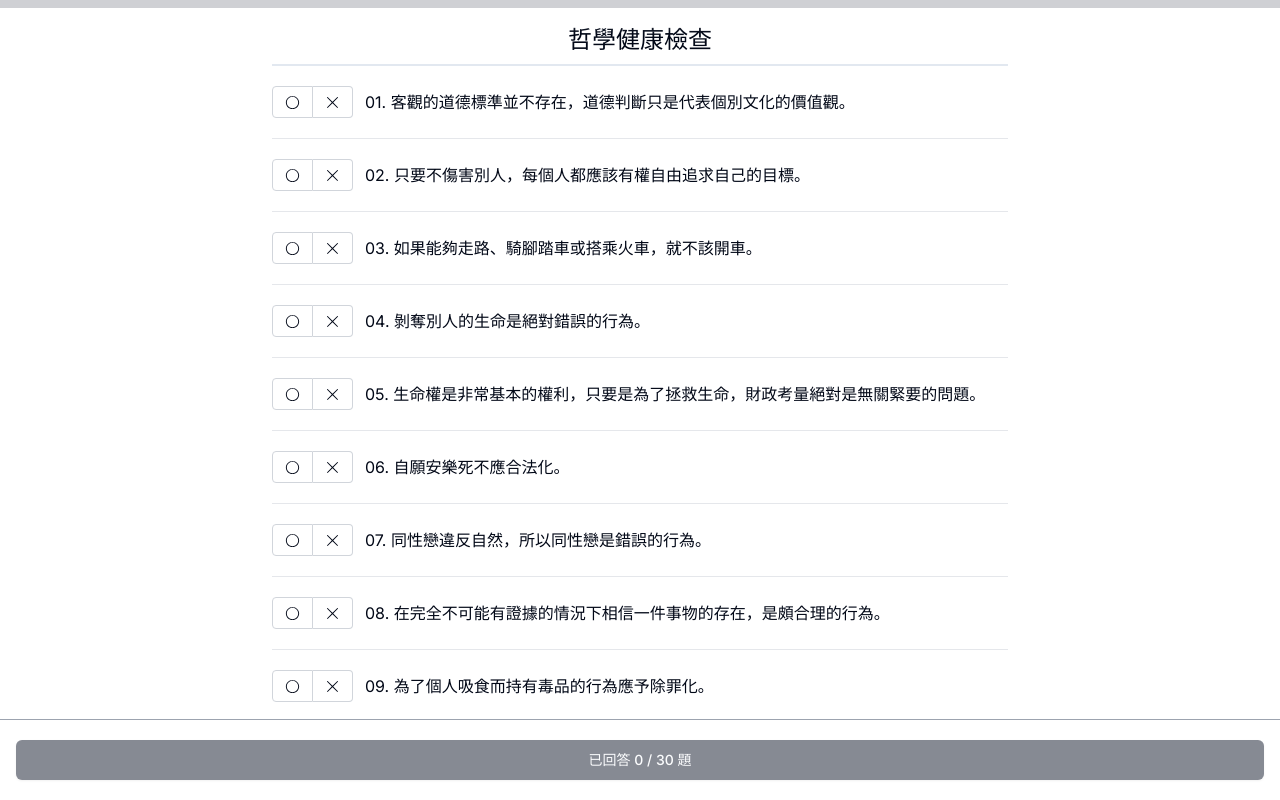
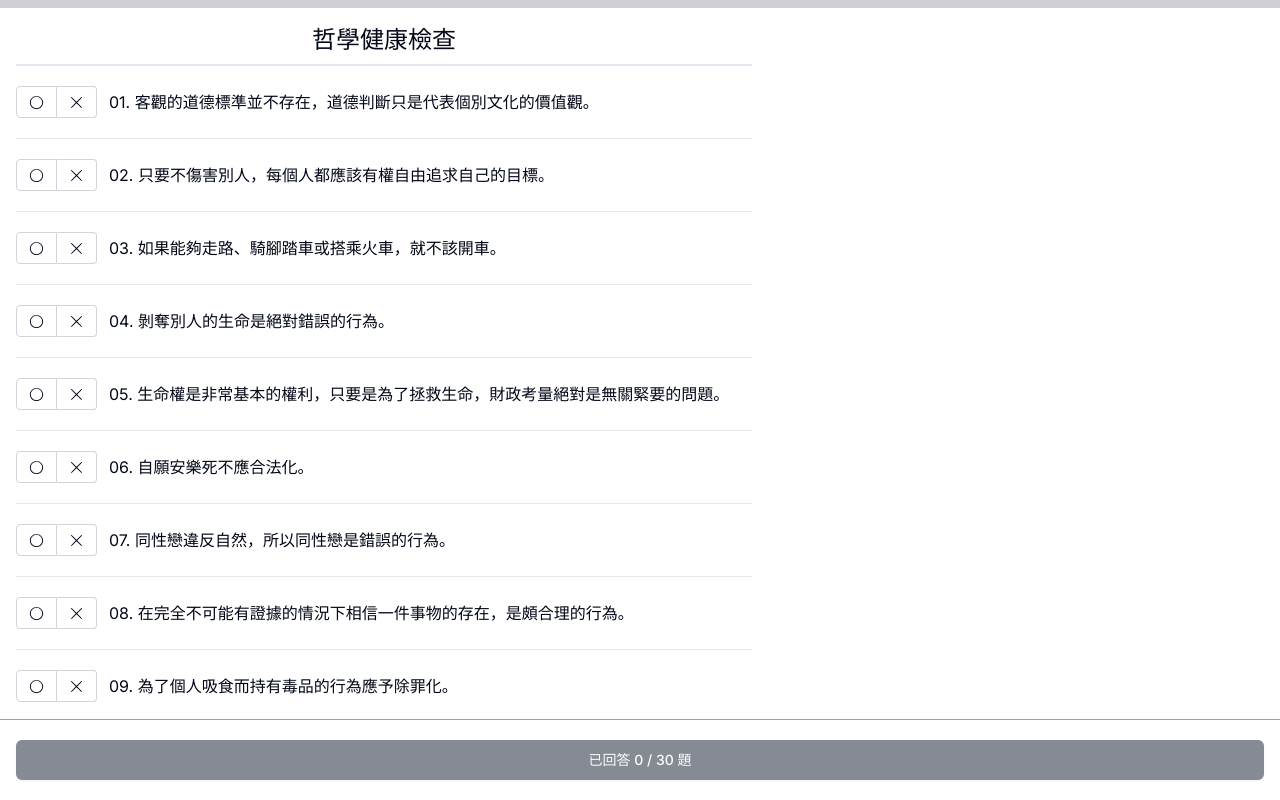
Before and after one commit to KendraTang/dytwytyt, a Next.js app: page /questions in a window 1280 px wide. Shown: the top 800 px of the page. Built offline with nearby package versions, Linux system fonts and the light colour scheme.

Commit message:
Add result page

```diff
--- a/src/app/layout.tsx
+++ b/src/app/layout.tsx
@@ -17,7 +17,7 @@ export default function RootLayout({
 }>) {
   return (
     <html lang="en">
-      <body className={cn(inter.className, 'h-screen flex border-black max-w-screen-md m-auto p-4 text-xl leading-8 md:text-base')}>
+      <body className={cn(inter.className, 'h-screen flex flex-col border-black max-w-screen-md p-4 text-xl leading-8 md:text-base')}>
         {children}
         <footer>
           {/* TODO: add credit to the book */}
--- a/src/app/page.tsx
+++ b/src/app/page.tsx
@@ -4,7 +4,7 @@ import Link from "next/link";
 
 export default function Home() {
   return (
-    <div className="flex flex-col gap-5 p-6 place-self-center items-center border border-gray-400 outline outline-2 outline-offset-4 outline-gray-400">
+    <div className="flex flex-col gap-5 p-6 m-auto items-center border border-gray-400 outline outline-2 outline-offset-4 outline-gray-400">
       <h1 className="text-2xl text-center md:break-keep">《你以為你以為的就是你以為的嗎？：<wbr />12道檢測思考清晰度的哲學闖關遊戲》</h1>
       <h2>第一關：哲學健康檢查</h2>
       <article className="text-base my-5 pl-6 pr-3">
--- /dev/null
+++ b/src/app/questions/components/Header.tsx
@@ -0,0 +1,35 @@
+import { Button } from '@/components/ui/button';
+import { ArrowLeftIcon } from '@radix-ui/react-icons';
+import React from 'react';
+
+export type Props = {
+  title: string;
+  onTitleClick?: () => void;
+  onBack?: () => void;
+}
+const Header: React.FC<Props> = ({
+  title,
+  onTitleClick,
+  onBack,
+}) => {
+  return (
+    <header className="
+    text-2xl text-center border-b-2 border-b-style-double py-2
+    items-center
+    grid grid-cols-[40px_1fr_40px] gap-3
+    "
+    >
+      {onBack ? (
+        <Button variant="ghost" onClick={onBack} size="icon">
+          <ArrowLeftIcon className="h-6 w-6" />
+        </Button>
+      ) : <span />}
+      <span onClick={onTitleClick}>
+        {title}
+      </span>
+      <span />
+    </header>
+  )
+};
+
+export default Header;
--- /dev/null
+++ b/src/app/questions/components/Page.tsx
@@ -0,0 +1,33 @@
+'use client';
+import React from 'react';
+import Questions from './Questions';
+import { Answer } from '../types';
+import Result from './Result';
+
+export type Props = {
+}
+const ClientPage: React.FC<Props> = () => {
+  const [step, setStep] = React.useState(0);
+  const [answers, setAnswers] = React.useState<Partial<Answer>>({});
+
+  const handleAnswer = (questionId: number, answer: boolean) => {
+    setAnswers((prev) => {
+      const newAnswer = prev[questionId] === answer ? undefined : answer;
+      return ({ ...prev, [questionId]: newAnswer })
+    });
+  };
+
+  const handleNext = () => {
+    setStep((prev) => prev + 1);
+  }
+
+  if (step === 0) {
+    return <Questions onSubmit={handleNext}
+      answers={answers}
+      onAnswer={handleAnswer}
+    />;
+  }
+  return <Result answers={answers} />
+};
+
+export default ClientPage;
--- a/src/app/questions/components/Questions.tsx
+++ b/src/app/questions/components/Questions.tsx
@@ -8,6 +8,7 @@ import { cva } from 'class-variance-authority';
 import React from 'react';
 import { QUESTIONS } from '../constants';
 import { Answer } from '../types';
+import Header from './Header';
 
 const buttonVariants = cva(
   'border rounded-sm border-gray-300',
@@ -26,17 +27,11 @@ const buttonVariants = cva(
 )
 
 export type Props = {
+  answers: Partial<Answer>;
+  onAnswer: (questionId: number, answer: boolean) => void;
+  onSubmit: () => void;
 }
-const Questions: React.FC<Props> = () => {
-  const [answers, setAnswers] = React.useState<Partial<Answer>>({});
-
-  const handleAnswer = (questionId: number, answer: boolean) => {
-    setAnswers((prev) => {
-      const newAnswer = prev[questionId] === answer ? undefined : answer;
-      return ({ ...prev, [questionId]: newAnswer })
-    });
-  };
-
+const Questions: React.FC<Props> = ({ answers, onSubmit, onAnswer }) => {
   const answerCount = Object.values(answers).filter(x => x !== undefined).length;
 
   return (
@@ -47,20 +42,33 @@ const Questions: React.FC<Props> = () => {
           color="#ec4899"
           value={answerCount * 100 / QUESTIONS.length} />
       </div>
-      <h1 className="text-2xl text-center border-b-2 border-b-style-double py-2">哲學健康檢查</h1>
+      <Header
+        title="哲學健康檢查"
+        onTitleClick={() => {
+          if (process.env.NODE_ENV === 'development') {
+            Array.from({ length: QUESTIONS.length }, () => Math.random() > 0.5)
+              .forEach((answer, i) => onAnswer(i + 1, answer));
+          }
+        }}
+      />
+      {/* <h1 className="text-2xl text-center border-b-2 border-b-style-double py-2"
+        onClick={() => {
+
+        }}
+      >哲學健康檢查</h1> */}
       <ul className="flex flex-col pb-20">
         {QUESTIONS.map((question) => (
           <li key={question.id} className="flex gap-3 py-5 border-b border-b-gray-200 items-center">
             <div className="flex">
               <Button variant="ghost"
                 size="sm"
-                onClick={() => handleAnswer(question.id, true)}
+                onClick={() => onAnswer(question.id, true)}
                 className={cn(
                   buttonVariants({ kind: 'left', active: answers[question.id] ? true : null }),
                 )}><CircleIcon /></Button>
               <Button variant="ghost"
                 size="sm"
-                onClick={() => handleAnswer(question.id, false)}
+                onClick={() => onAnswer(question.id, false)}
                 className={cn(
                   buttonVariants({ kind: 'right', active: answers[question.id] === false ? false : null }),
                 )}
@@ -74,6 +82,7 @@ const Questions: React.FC<Props> = () => {
         <Button
           className="w-full"
           size="lg"
+          onClick={() => onSubmit()}
           disabled={answerCount !== QUESTIONS.length}>
           {answerCount === QUESTIONS.length ? '看結果' : `已回答 ${answerCount} / ${QUESTIONS.length} 題`}
         </Button>
--- /dev/null
+++ b/src/app/questions/components/Result.tsx
@@ -0,0 +1,25 @@
+'use client';
+import React from 'react';
+import { Answer } from '../types';
+import Header from './Header';
+import { useRouter } from 'next/navigation';
+
+export type Props = {
+  answers: Partial<Answer>;
+}
+const Result: React.FC<Props> = ({ answers }) => {
+  const router = useRouter();
+  return (
+    <div>
+      <Header
+        onBack={() => router.back()}
+        title="檢查結果"
+      />
+      <pre>
+        {JSON.stringify(answers, null, 2)}
+      </pre>
+    </div>
+  )
+};
+
+export default Result;
--- a/src/app/questions/page.tsx
+++ b/src/app/questions/page.tsx
@@ -1,5 +1,5 @@
-import Questions from "./components/Questions";
+import ClientPage from "./components/Page";
 
 export default function Page() {
-  return <Questions />;
+  return <ClientPage />;
 }
--- /dev/null
+++ b/src/components/ui/progress.tsx
@@ -0,0 +1,28 @@
+"use client"
+
+import * as React from "react"
+import * as ProgressPrimitive from "@radix-ui/react-progress"
+
+import { cn } from "@/lib/utils"
+
+const Progress = React.forwardRef<
+  React.ElementRef<typeof ProgressPrimitive.Root>,
+  React.ComponentPropsWithoutRef<typeof ProgressPrimitive.Root>
+>(({ className, value, ...props }, ref) => (
+  <ProgressPrimitive.Root
+    ref={ref}
+    className={cn(
+      "relative h-2 w-full overflow-hidden rounded-full bg-primary/20",
+      className
+    )}
+    {...props}
+  >
+    <ProgressPrimitive.Indicator
+      className="h-full w-full flex-1 bg-primary transition-all"
+      style={{ transform: `translateX(-${100 - (value || 0)}%)` }}
+    />
+  </ProgressPrimitive.Root>
+))
+Progress.displayName = ProgressPrimitive.Root.displayName
+
+export { Progress }
```
